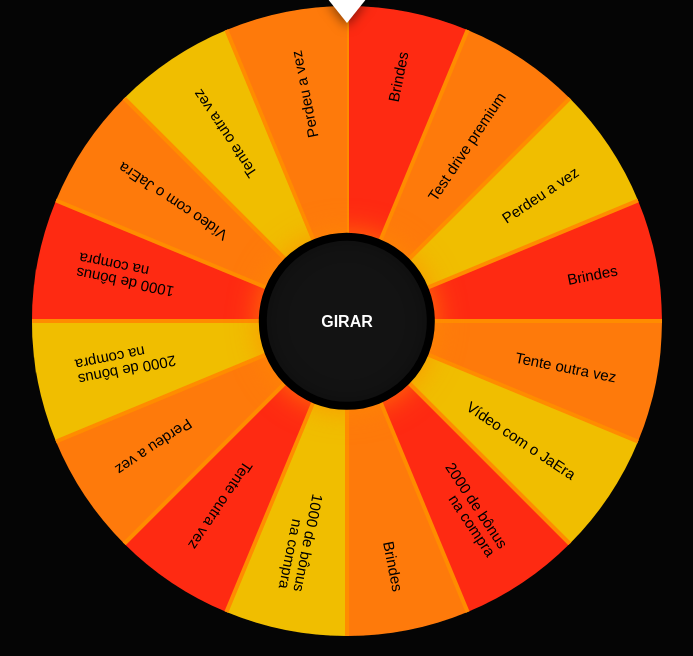
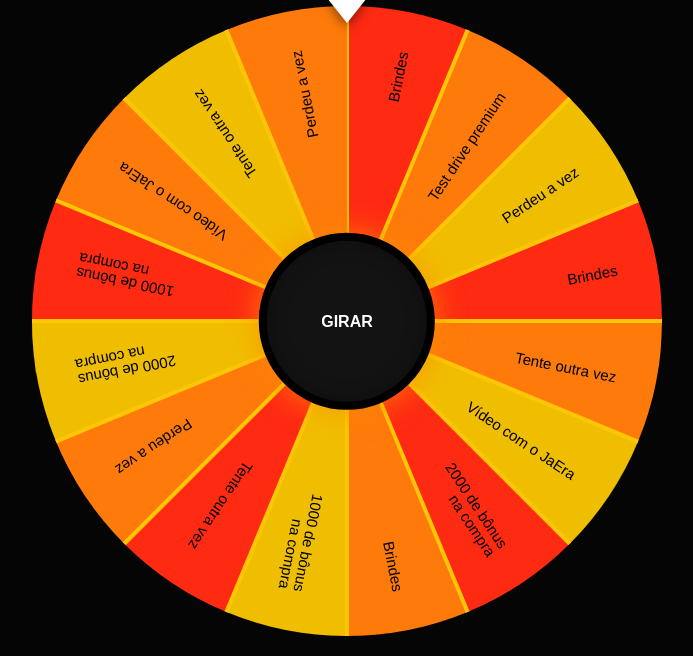
Before and after one commit to tonooe/roleta2, a plain HTML site: page index.html in a window 1280 px wide. Shown: the part 192-848 px from the top of the page, without its empty margins (293-986 px from the left). Drawn offline with Linux system fonts and the light colour scheme.

Commit message:
atualizado

```diff
--- a/index.html
+++ b/index.html
@@ -179,7 +179,7 @@
 
             // Linhas divisórias
             ctx.beginPath();
-            ctx.strokeStyle = sector.color === "#FF8C00" ? "#000000" : "#FF8C00";
+            ctx.strokeStyle = sector.color === "#FFC605" ? "#FFC605" : "#FFC605";
             ctx.lineWidth = 4;
             ctx.moveTo(rad, rad);
             ctx.lineTo(rad + rad * Math.cos(ang), rad + rad * Math.sin(ang));
```
